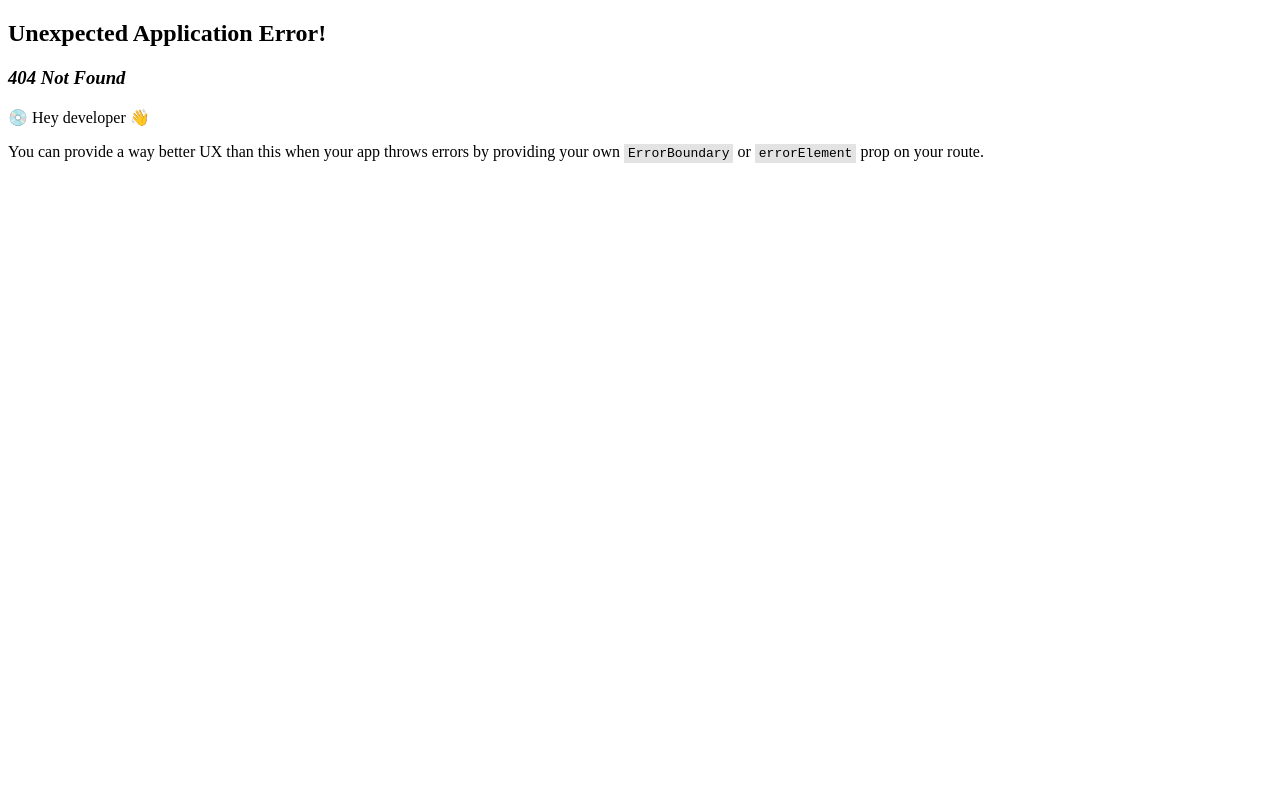
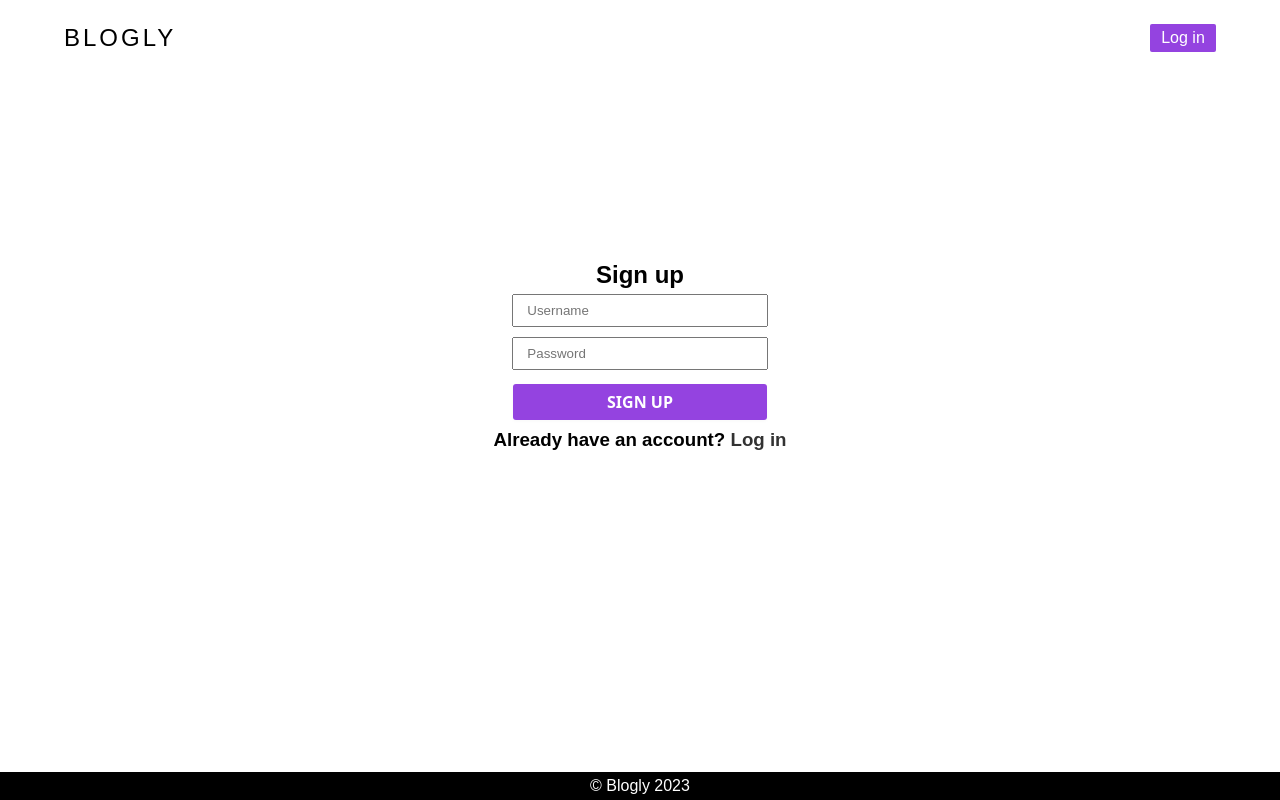
Before and after one commit to Alan1234111/Blog, a React (Vite) app: page /register in a window 1280 px wide. Before the commit this address had no page. Built offline with nearby package versions, Linux system fonts and the light colour scheme.

Commit message:
Create Login and register page and create AuthContext

```diff
--- a/src/App.jsx
+++ b/src/App.jsx
@@ -8,6 +8,8 @@ import Home, { loader as HomeLoader } from "./pages/Home";
 import Post, { loader as PostLoader } from "./pages/Post";
 import Tags, { loader as TagsLoader } from "./pages/Tags";
 import Layout from "./components/Layout";
+import Login from "./pages/Login";
+import Register from "./pages/Register";
 
 const router = createBrowserRouter(
   createRoutesFromElements(
@@ -23,6 +25,8 @@ const router = createBrowserRouter(
         element={<Tags />}
         loader={TagsLoader}
       />
+      <Route path="/login" element={<Login />} />
+      <Route path="/register" element={<Register />} />
     </Route>
   )
 );
--- /dev/null
+++ b/src/components/AuthContext.jsx
@@ -0,0 +1,84 @@
+import {
+  createContext,
+  useContext,
+  useState,
+  useEffect,
+} from "react";
+
+const AuthContext = createContext();
+
+export const AuthProvider = ({ children }) => {
+  const [authenticated, setAuthenticated] = useState(false);
+
+  useEffect(() => {
+    // Check authentication status (e.g., from localStorage, cookies, etc.)
+    const token = localStorage.getItem("token");
+    setAuthenticated(!!token);
+  }, []);
+
+  const register = async (formData) => {
+    try {
+      const response = fetch("http://localhost:3000/api/register", {
+        method: "POST",
+        headers: {
+          "Content-Type": "application/x-www-form-urlencoded",
+        },
+        body: new URLSearchParams(formData).toString(),
+      });
+
+      if (response.ok) {
+        const { token } = await response.json();
+        localStorage.setItem("token", token);
+        setAuthenticated(true);
+      } else {
+        // Authentication failed, handle the error here
+        console.error("Authentication failed");
+      }
+    } catch (err) {
+      console.error(err);
+    }
+  };
+
+  const login = async (formData) => {
+    try {
+      const response = await fetch(
+        "http://localhost:3000/api/login",
+        {
+          method: "POST",
+          headers: {
+            "Content-Type": "application/x-www-form-urlencoded",
+          },
+          body: new URLSearchParams(formData).toString(),
+        }
+      );
+
+      if (response.ok) {
+        const { token } = await response.json();
+        localStorage.setItem("token", token);
+        setAuthenticated(true);
+      } else {
+        // Authentication failed, handle the error here
+        console.error("Authentication failed");
+      }
+    } catch (err) {
+      console.error(err);
+    }
+  };
+
+  const logout = () => {
+    localStorage.removeItem("jwt");
+    setAuthenticated(false);
+  };
+
+  return (
+    <AuthContext.Provider
+      value={{ authenticated, login, logout, register }}
+    >
+      {children}
+    </AuthContext.Provider>
+  );
+};
+
+export const useAuth = () => {
+  return useContext(AuthContext);
+};
--- /dev/null
+++ b/src/components/CommentsSection.jsx
@@ -0,0 +1,3 @@
+export default function CommentSection() {
+  return <div>asds</div>;
+}
--- a/src/components/Header.jsx
+++ b/src/components/Header.jsx
@@ -1,12 +1,20 @@
 import { StyledHeader } from "./styles/Header.styled";
 import { Link } from "react-router-dom";
+import { useAuth } from "./AuthContext";
 
 export default function Header() {
+  const { authenticated, logout } = useAuth();
+
   return (
     <StyledHeader>
       <div className="wrapper">
         <Link to="/">blogly</Link>
-        <Link to="/login">Log in</Link>
+
+        {authenticated ? (
+          <Link onClick={logout}>Log out</Link>
+        ) : (
+          <Link to="/login">Log in</Link>
+        )}
       </div>
     </StyledHeader>
   );
--- a/src/components/styles/Footer.styled.js
+++ b/src/components/styles/Footer.styled.js
@@ -5,7 +5,7 @@ export const StyledFooter = styled.footer`
   justify-content: center;
   align-items: center;
   padding: 0.3em 0;
-  margin-top: 2em;
   background-color: #000;
   color: #fff;
+  margin-top: auto;
 `;
--- a/src/components/styles/Global.js
+++ b/src/components/styles/Global.js
@@ -11,6 +11,12 @@ const GlobalStyles = createGlobalStyle`
         font-family: 'Poppins', sans-serif;
     }
 
+    #root {
+        display: flex;
+        min-height: 100vh;
+        flex-direction: column;
+    }
+
 
 `;
 
--- /dev/null
+++ b/src/components/styles/Login.styled.js
@@ -0,0 +1,72 @@
+import styled from "styled-components";
+
+export const StyledLogin = styled.div`
+  display: flex;
+  flex-direction: column;
+  align-items: center;
+  justify-content: center;
+  height: 70vh;
+
+  form {
+    display: flex;
+    flex-direction: column;
+    justify-content: center;
+    width: 20%;
+  }
+
+  form input {
+    padding: 0.5em 1em;
+    margin: 0.4em 0;
+  }
+
+  form button {
+    align-items: center;
+    background-clip: padding-box;
+    background-color: #9443e0;
+    border: 1px solid transparent;
+    border-radius: 0.25rem;
+    box-shadow: rgba(0, 0, 0, 0.02) 0 1px 3px 0;
+    box-sizing: border-box;
+    color: #fff;
+    cursor: pointer;
+    display: inline-flex;
+    font-family: system-ui, -apple-system, system-ui, "Helvetica Neue",
+      Helvetica, Arial, sans-serif;
+    font-size: 16px;
+    font-weight: 600;
+    justify-content: center;
+    line-height: 1.25;
+    margin: 0.5em 0;
+    padding: 0.5em;
+    position: relative;
+    text-decoration: none;
+    transition: all 250ms;
+    user-select: none;
+    -webkit-user-select: none;
+    touch-action: manipulation;
+    vertical-align: baseline;
+    width: auto;
+
+    &:hover,
+    &:focus {
+      background-color: #fb8332;
+      box-shadow: rgba(0, 0, 0, 0.1) 0 4px 12px;
+    }
+
+    &:hover {
+      transform: translateY(-1px);
+    }
+
+    &:active {
+      background-color: #c85000;
+      box-shadow: rgba(0, 0, 0, 0.06) 0 2px 4px;
+      transform: translateY(0);
+    }
+  }
+
+  h3 a {
+    text-decoration: none;
+    color: black;
+    opacity: 0.8;
+  }
+`;
--- a/src/main.jsx
+++ b/src/main.jsx
@@ -1,9 +1,12 @@
 import React from "react";
 import ReactDOM from "react-dom/client";
 import App from "./App.jsx";
+import { AuthProvider } from "./components/AuthContext";
 
 ReactDOM.createRoot(document.getElementById("root")).render(
   <React.StrictMode>
-    <App />
+    <AuthProvider>
+      <App />
+    </AuthProvider>
   </React.StrictMode>
 );
--- /dev/null
+++ b/src/pages/Login.jsx
@@ -0,0 +1,42 @@
+import { Form, Link, useNavigate } from "react-router-dom";
+import { StyledLogin } from "../components/styles/Login.styled";
+import { useAuth } from "../components/AuthContext";
+
+export default function Login() {
+  const navigate = useNavigate();
+  const { login } = useAuth();
+
+  const handleLogin = async (event) => {
+    event.preventDefault();
+
+    try {
+      // Call the login function from the context, passing the form data
+      const formData = new FormData(event.target);
+      await login(formData);
+
+      // If login is successful, navigate to the desired location (e.g., "/")
+      navigate("/");
+    } catch (err) {
+      // Handle login error, e.g., display an error message
+      console.error("Login failed", err);
+    }
+  };
+
+  return (
+    <StyledLogin>
+      <h2>Log in</h2>
+      <Form method="POST" onSubmit={handleLogin}>
+        <input type="text" name="username" placeholder="Username" />
+        <input
+          type="password"
+          name="password"
+          placeholder="Password"
+        />
+        <button type="submit">SIGN IN</button>
+      </Form>
+      <h3>
+        Not a Member? <Link to="/register">Sign up now</Link>
+      </h3>
+    </StyledLogin>
+  );
+}
--- /dev/null
+++ b/src/pages/Register.jsx
@@ -0,0 +1,39 @@
+import { StyledLogin } from "../components/styles/Login.styled";
+import { Form, Link, useNavigate } from "react-router-dom";
+import { useAuth } from "../components/AuthContext";
+
+export default function Register() {
+  const navigate = useNavigate();
+  const { register } = useAuth();
+
+  const handleRegister = async (event) => {
+    event.preventDefault();
+
+    try {
+      const formData = new FormData(event.target);
+      await register(formData);
+
+      navigate("/");
+    } catch (err) {
+      console.error("Register failed", err);
+    }
+  };
+
+  return (
+    <StyledLogin>
+      <h2>Sign up</h2>
+      <Form method="POST" onSubmit={handleRegister}>
+        <input type="text" name="username" placeholder="Username" />
+        <input
+          type="password"
+          name="password"
+          placeholder="Password"
+        />
+        <button type="submit">SIGN UP</button>
+      </Form>
+      <h3>
+        Already have an account? <Link to="/login">Log in</Link>
+      </h3>
+    </StyledLogin>
+  );
+}
```
